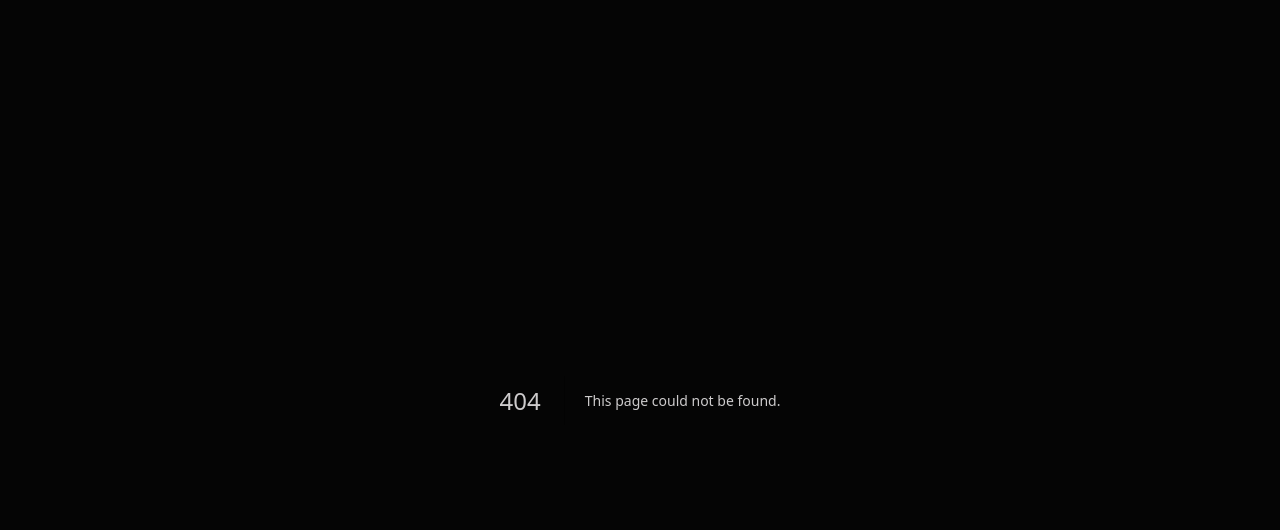
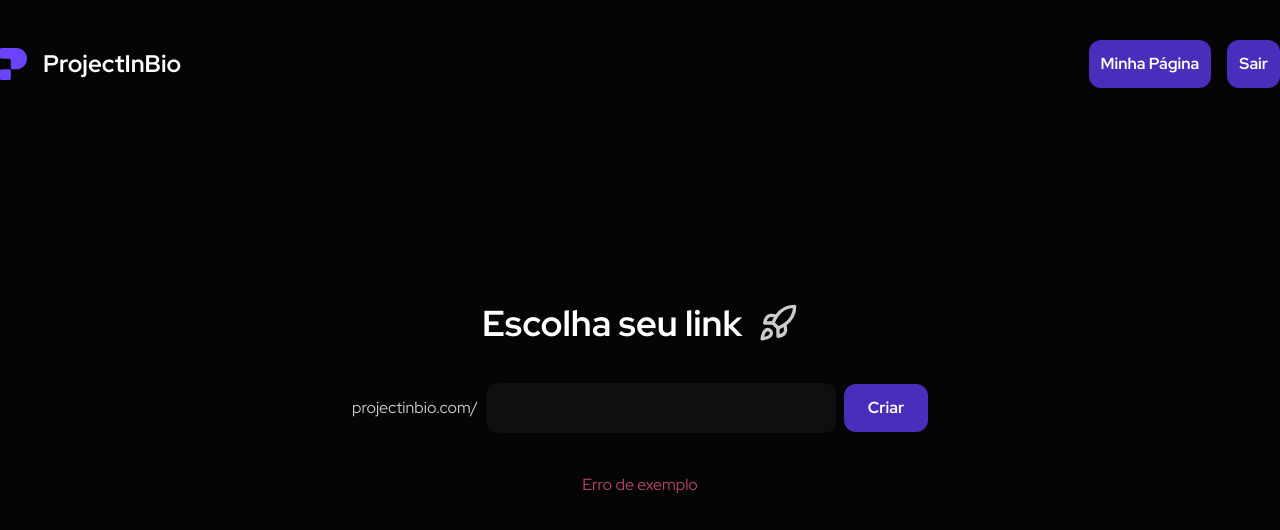
Before and after one commit to LeoAnders/micro-saas-projectinbio, a Next.js app: page /criar in a window 1280 px wide. Before the commit this address had no page. Shown: the top 530 px of the page. Built offline with nearby package versions, Linux system fonts and the light colour scheme.

Commit message:
Inicializar página de criar links e estruturar pastas do projeto

```diff
--- /dev/null
+++ b/app/(pages)/criar/page.tsx
@@ -0,0 +1,25 @@
+import Header from "@/app/components/landing-page/header";
+import Button from "@/app/components/ui/button";
+import TextInput from "@/app/components/ui/text-input";
+import { Rocket } from "lucide-react";
+export default function CriarPage() {
+  return (
+    <div>
+      <Header />
+      <div className="h-screen flex flex-col gap-10 items-center justify-center max-w-xl mx-auto">
+        <div className="flex items-center gap-4">
+          <h1 className="text-4xl font-bold text-white">Escolha seu link</h1>
+          <Rocket className="size-10" />
+        </div>
+        <form action="" className="w-full flex items-center gap-2">
+          <span>projectinbio.com/</span>
+          <TextInput />
+          <Button className="w-[126px]">Criar</Button>
+        </form>
+        <div>
+          <span className="text-accent-pink">Erro de exemplo</span>
+        </div>
+      </div>
+    </div>
+  );
+}
--- /dev/null
+++ b/app/(pages)/page.tsx
@@ -0,0 +1,15 @@
+import Header from "../components/landing-page/header";
+import Hero from "../components/landing-page/hero";
+import Pricing from "../components/landing-page/pricing";
+import FAQ from "../components/landing-page/faq";
+
+export default function Home() {
+  return (
+    <div className="max-w-7xl mx-auto">
+      <Header />
+      <Hero />
+      <Pricing />
+      <FAQ />
+    </div>
+  );
+}
--- a/app/components/landing-page/pricing.tsx
+++ b/app/components/landing-page/pricing.tsx
@@ -1,4 +1,4 @@
-import { TRIAL_DAYS } from "../lib/utils";
+import { TRIAL_DAYS } from "@/app/lib/utils";
 import Button from "../ui/button";
 
 export default function Pricing() {
--- a/app/components/ui/button.tsx
+++ b/app/components/ui/button.tsx
@@ -1,4 +1,4 @@
-import { cn } from "../lib/utils";
+import { cn } from "@/app/lib/utils";
 
 export default function Button({
   children,
--- a/app/components/ui/text-area.tsx
+++ b/app/components/ui/text-area.tsx
@@ -1,4 +1,4 @@
-import { cn } from "../lib/utils";
+import { cn } from "@/app/lib/utils";
 
 export default function TextArea(
   props: React.TextareaHTMLAttributes<HTMLTextAreaElement>
--- a/app/components/ui/text-input.tsx
+++ b/app/components/ui/text-input.tsx
@@ -1,4 +1,4 @@
-import { cn } from "../lib/utils";
+import { cn } from "@/app/lib/utils";
 
 export default function TextInput(
   props: React.InputHTMLAttributes<HTMLInputElement>
--- a/app/page.tsx
+++ /dev/null
@@ -1,19 +0,0 @@
-import Header from "./components/landing-page/header";
-import Hero from "./components/landing-page/hero";
-import Pricing from "./components/landing-page/pricing";
-import FAQ from "./components/landing-page/faq";
-
-export default function Home() {
-  return (
-    <div className="max-w-7xl mx-auto">
-      <Header />
-      <Hero />
-      <Pricing />
-      <FAQ />
-
-      {/* <VideoExplanation />
-      <Pricing />
-      <FAQ /> */}
-    </div>
-  );
-}
```
Also changed, not shown: app/(pages)/globals.css (renamed from app/globals.css), app/(pages)/layout.tsx (renamed from app/layout.tsx), app/lib/utils.tsx (renamed from app/components/lib/utils.tsx).
